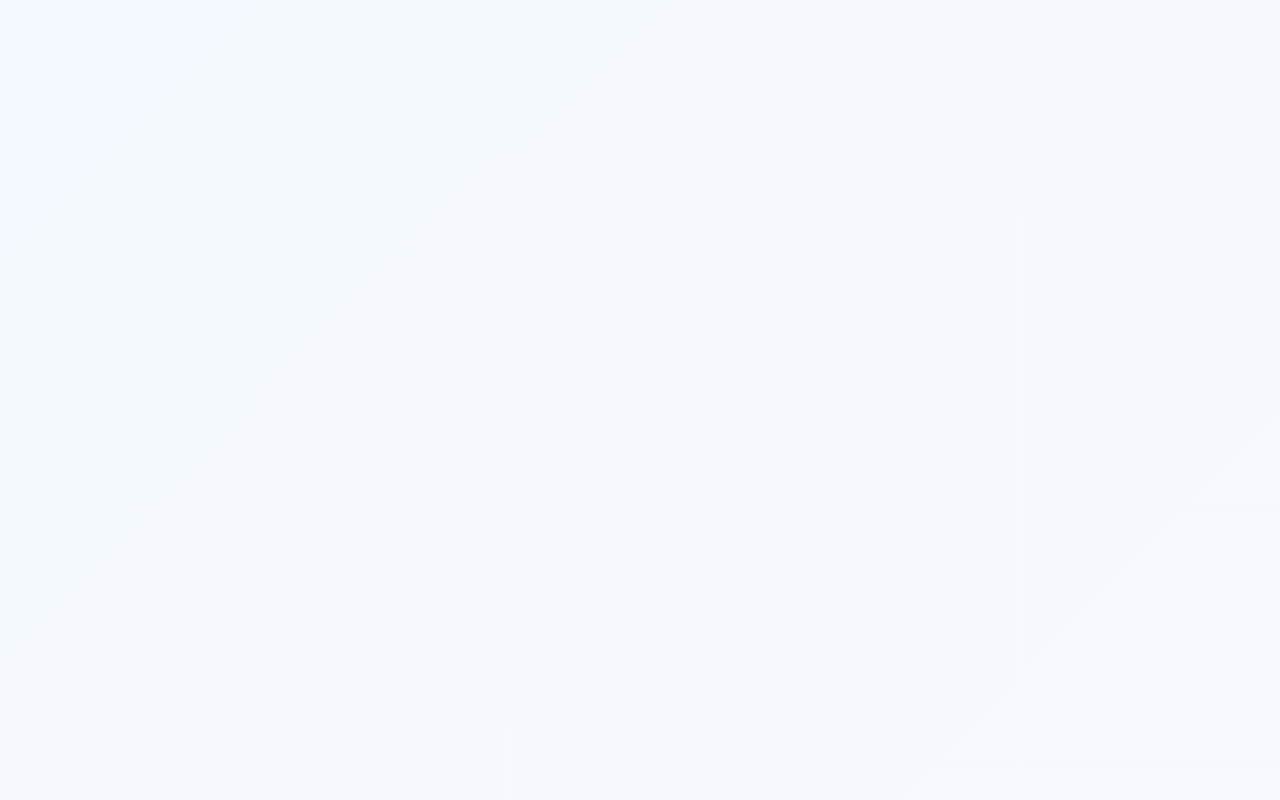
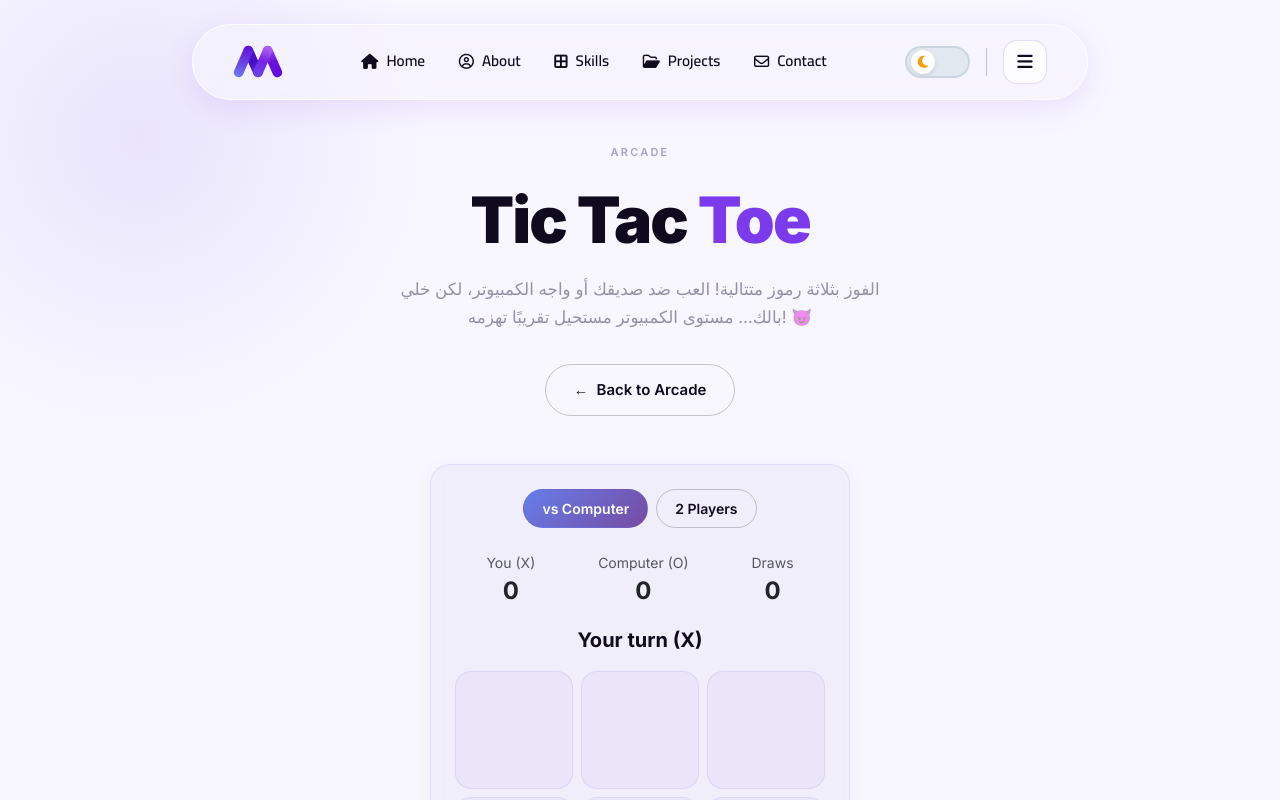
Before and after one commit to MOHAMED54353/My-Portfolio, a React (Vite) app: page /arcade/tic-tac-toe in a window 1280 px wide. Before the commit this address had no page. Shown: the top 800 px of the page. Built offline with nearby package versions, Linux system fonts and the light colour scheme.

Commit message:
Add Tic Tac Toe game component and update Arcade page with new game link

```diff
--- a/src/App.jsx
+++ b/src/App.jsx
@@ -3,6 +3,7 @@ import Default from "./Layout/Default";
 import Home from "./Pages/Home";
 import Arcade from "./Pages/Arcade";
 import ProverbsGame from './Pages/ProverbsGame';
+import TicTacToe from "./Pages/TicTacToe";
 
 
 
@@ -14,6 +15,7 @@ function App() {
           <Route  index element={<Home />} />
           <Route path="/arcade" element={<Arcade />} />
           <Route path="/arcade/proverbs" element={<ProverbsGame />} />
+          <Route path="/arcade/tic-tac-toe" element={<TicTacToe />} />
         </Route>
       </Routes>
     </BrowserRouter>
--- a/src/Pages/Arcade.jsx
+++ b/src/Pages/Arcade.jsx
@@ -9,12 +9,14 @@ const games = [
     {
         icon: "⭕",
         title: "Tic Tac Toe",
-        description: "Three in a row wins.",
+        description: "Three in a row wins. Play against the computer or a friend.",
+        to: "/arcade/tic-tac-toe",
     },
     {
         icon: "⌨️",
         title: "Typing Speed",
         description: "Test your words per minute.",
+        to: "/arcade/typing-speed",
     },
 
 ];
--- /dev/null
+++ b/src/Pages/TicTacToe.jsx
@@ -0,0 +1,168 @@
+import { useState, useEffect } from "react";
+import "../css/Arcade.css";
+import "../css/TicTacToe.css";
+
+const LINES = [
+    [0, 1, 2], [3, 4, 5], [6, 7, 8],
+    [0, 3, 6], [1, 4, 7], [2, 5, 8],
+    [0, 4, 8], [2, 4, 6],
+];
+
+const getWinner = (board) => {
+    for (const line of LINES) {
+        const [a, b, c] = line;
+        if (board[a] && board[a] === board[b] && board[a] === board[c]) {
+            return { player: board[a], line };
+        }
+    }
+    return null;
+};
+
+const pickComputerMove = (board) => {
+    const empty = board.map((v, i) => (v ? null : i)).filter((i) => i !== null);
+    const findWinning = (p) =>
+        empty.find((i) => getWinner(board.map((v, j) => (j === i ? p : v))));
+
+    return (
+        findWinning("O") ??
+        findWinning("X") ??
+        (board[4] ? null : 4) ??
+        empty[Math.floor(Math.random() * empty.length)]
+    );
+};
+
+const TicTacToe = () => {
+    const [board, setBoard] = useState(Array(9).fill(null));
+    const [xTurn, setXTurn] = useState(true);
+    const [mode, setMode] = useState("cpu"); // "cpu" | "two"
+    const [scores, setScores] = useState({ X: 0, O: 0, draw: 0 });
+
+    const player = xTurn ? "X" : "O";
+    const result = getWinner(board);
+    const isDraw = !result && board.every(Boolean);
+    const gameOver = Boolean(result) || isDraw;
+    const cpuTurn = mode === "cpu" && !xTurn && !gameOver;
+
+    const play = (i) => {
+        if (board[i] || gameOver) return;
+
+        const next = [...board];
+        next[i] = player;
+        setBoard(next);
+        setXTurn(!xTurn);
+
+        const win = getWinner(next);
+        if (win) setScores((s) => ({ ...s, [win.player]: s[win.player] + 1 }));
+        else if (next.every(Boolean)) setScores((s) => ({ ...s, draw: s.draw + 1 }));
+    };
+
+    const reset = () => {
+        setBoard(Array(9).fill(null));
+        setXTurn(true);
+    };
+
+    const changeMode = (m) => {
+        setMode(m);
+        setScores({ X: 0, O: 0, draw: 0 });
+        reset();
+    };
+
+    useEffect(() => {
+        if (!cpuTurn) return;
+        const timer = setTimeout(() => play(pickComputerMove(board)), 500);
+        return () => clearTimeout(timer);
+        // eslint-disable-next-line react-hooks/exhaustive-deps
+    }, [cpuTurn, board]);
+
+    const cpu = mode === "cpu";
+    let status = `${player}'s turn`;
+    if (cpu && !gameOver) status = xTurn ? "Your turn (X)" : "Computer is thinking…";
+    if (isDraw) status = "It's a draw";
+    if (result) {
+        status = cpu
+            ? result.player === "X" ? "You win!" : "Computer wins"
+            : `${result.player} wins!`;
+    }
+
+    const labels = cpu
+        ? ["You (X)", "Computer (O)", "Draws"]
+        : ["Player X", "Player O", "Draws"];
+    const values = [scores.X, scores.O, scores.draw];
+
+    return (
+        <main className="arcade">
+            <div className="arcade-inner">
+                <header className="arcade-header mb-5">
+                    <p className="arcade-eyebrow">Arcade</p>
+                    <h1 className="arcade-title">
+                        Tic Tac <span className="arcade-accent">Toe</span>
+                    </h1>
+                    <p className="arcade-sub">
+                        الفوز بثلاثة رموز متتالية! العب ضد صديقك أو واجه الكمبيوتر، لكن خلي بالك… مستوى الكمبيوتر مستحيل تقريبًا تهزمه! 😈
+                    </p>
+                    <div className="arcade-actions">
+                        <a href="/arcade" className="arcade-back">
+                            <span aria-hidden="true">←</span>
+                            Back to Arcade
+                        </a>
+                    </div>
+                </header>
+
+                <div className="arcade-card mx-auto w-100" style={{ maxWidth: 420 }}>
+                    <div className="d-flex justify-content-center gap-2 mb-4">
+                        <button
+                            type="button"
+                            className={`ttt-mode ${cpu ? "is-active" : ""}`}
+                            onClick={() => changeMode("cpu")}
+                        >
+                            vs Computer
+                        </button>
+                        <button
+                            type="button"
+                            className={`ttt-mode ${!cpu ? "is-active" : ""}`}
+                            onClick={() => changeMode("two")}
+                        >
+                            2 Players
+                        </button>
+                    </div>
+
+                    <div className="d-flex justify-content-around text-center mb-3">
+                        {labels.map((label, i) => (
+                            <div key={label}>
+                                <div className="small opacity-75">{label}</div>
+                                <div className="fs-4 fw-bold">{values[i]}</div>
+                            </div>
+                        ))}
+                    </div>
+
+                    <p className="ttt-status text-center fw-bold fs-5 mb-3">{status}</p>
+
+                    <div className="d-grid gap-2 ttt-board">
+                        {board.map((cell, i) => (
+                            <button
+                                key={i}
+                                type="button"
+                                className={`ttt-cell ${cell ? cell.toLowerCase() : ""} ${result?.line.includes(i) ? "is-win" : ""}
+                                    }`}
+                                onClick={() => play(i)}
+                                disabled={Boolean(cell) || gameOver || cpuTurn}
+                                aria-label={`Cell ${i + 1}${cell ? `, ${cell}` : ""}`}
+                            >
+                                {cell}
+                            </button>
+                        ))}
+                    </div>
+
+                    <div className="d-flex justify-content-center mt-4">
+                        <button type="button" className="arcade-btn" onClick={reset}>
+                            Restart
+                            <span className="arcade-arrow" aria-hidden="true">↻</span>
+                        </button>
+                    </div>
+                </div>
+            </div>
+        </main>
+    );
+};
+
+export default TicTacToe;
--- /dev/null
+++ b/src/css/TicTacToe.css
@@ -0,0 +1,69 @@
+button.arcade-btn {
+    background: transparent;
+    cursor: pointer;
+    font-family: inherit;
+}
+
+.ttt-status {
+    color: var(--hd-heading, #0f0a1e);
+}
+
+.ttt-mode {
+    padding: 8px 18px;
+    border-radius: 999px;
+    border: 1.5px solid var(--hd-btn-border, rgba(15, 10, 30, 0.22));
+    background: transparent;
+    color: var(--hd-btn-color, #0f0a1e);
+    font-size: 14px;
+    font-weight: 600;
+    transition: all 0.2s ease;
+}
+
+.ttt-mode.is-active {
+    border-color: transparent;
+    color: #fff;
+    background: linear-gradient(135deg, #667eea 0%, #764ba2 100%);
+}
+
+.ttt-board {
+    grid-template-columns: repeat(3, 1fr);
+}
+
+.ttt-cell {
+    aspect-ratio: 1;
+    padding: 0;
+    font-size: 2.6rem;
+    font-weight: 900;
+    line-height: 1;
+    color: var(--hd-heading, #0f0a1e);
+    background: var(--hd-card-bg, rgba(110, 80, 200, 0.05));
+    border: 1px solid var(--hd-card-border, rgba(110, 80, 200, 0.12));
+    border-radius: 16px;
+    transition: all 0.2s ease;
+}
+
+.ttt-cell:not(:disabled):hover {
+    background: rgba(124, 58, 237, 0.1);
+    border-color: rgba(124, 58, 237, 0.5);
+    transform: translateY(-2px);
+}
+
+.ttt-cell.x {
+    color: var(--hd-accent, #7c3aed);
+}
+
+.ttt-cell.o {
+    color: #0f7dec;
+}
+
+.ttt-cell.is-win {
+    color: #fff;
+    border-color: transparent;
+    background: linear-gradient(135deg, #667eea 0%, #764ba2 100%);
+}
+
+@media (max-width: 480px) {
+    .ttt-cell {
+        font-size: 2.2rem;
+    }
+}
```
